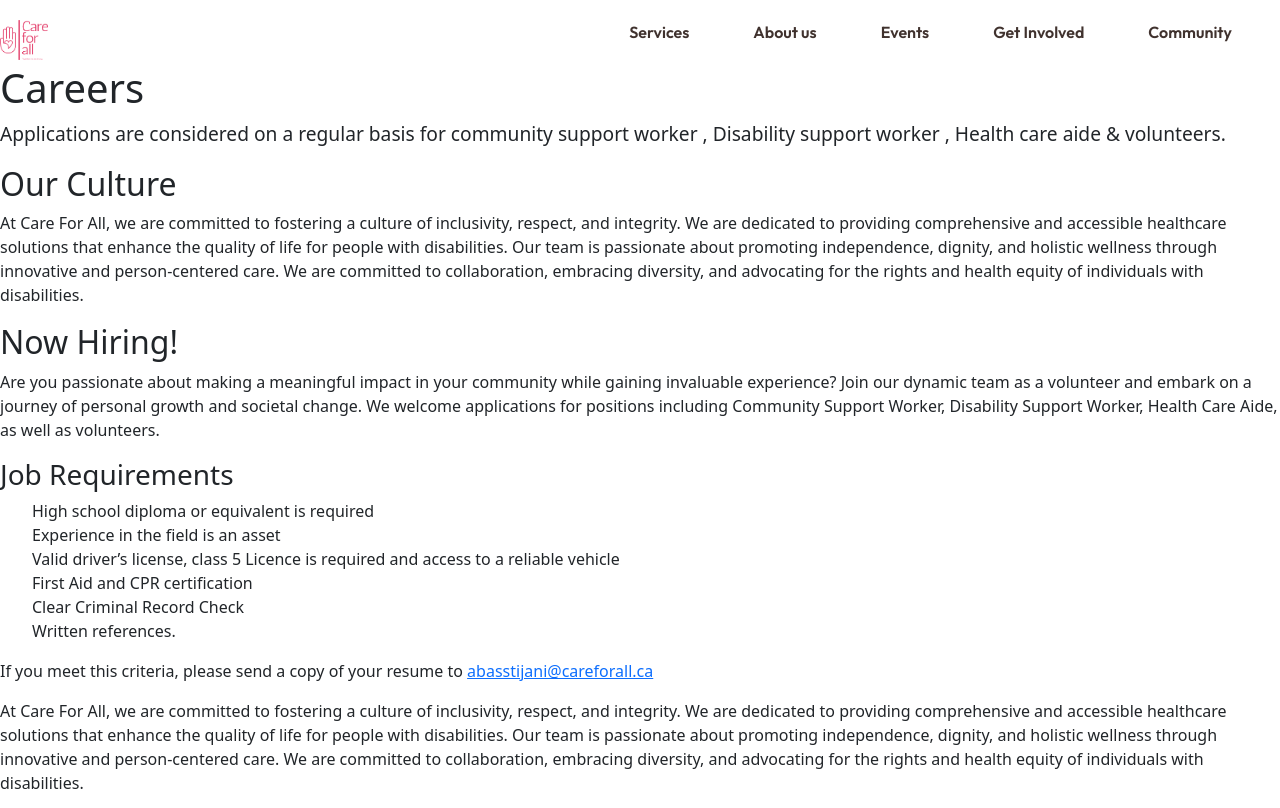
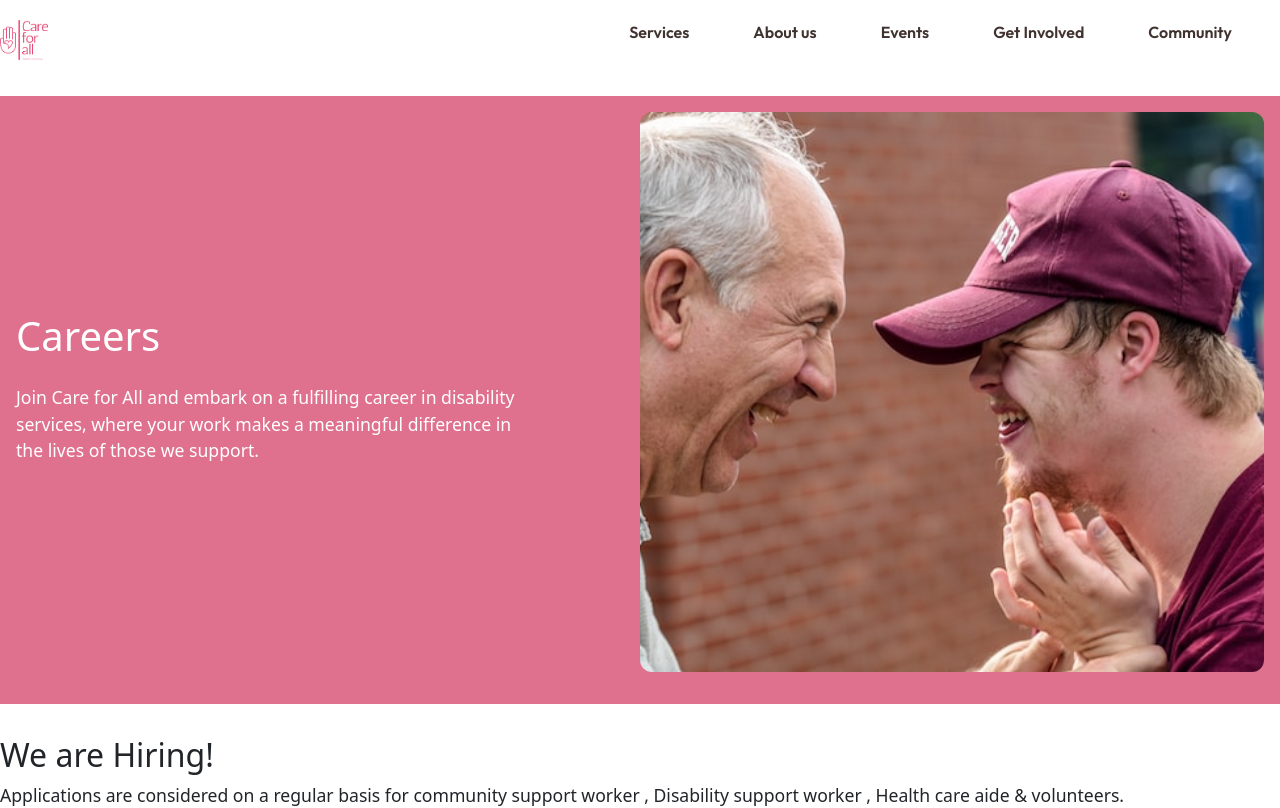
Before and after one commit to Ekpenga9000/careforall-client, a React (Vite) app: page /careers in a window 1280 px wide. Shown: the top 808 px of the page. Built offline with nearby package versions, Linux system fonts and the light colour scheme.

Commit message:
Style careerspage

```diff
--- a/src/components/aboutHero/AboutHero.scss
+++ b/src/components/aboutHero/AboutHero.scss
@@ -34,6 +34,10 @@
         justify-content: center;
         align-items: center;
     }
+    &__heading{
+        color: $color-primary;
+        margin-bottom: 1.5rem;
+    }
     &__h2{
         font-size: 1.2rem;
         font-weight: 700;
--- a/src/pages/careers/CareersPage.scss
+++ b/src/pages/careers/CareersPage.scss
@@ -14,7 +14,50 @@
             width: $desktop-screen-size;
         }
     }
+    &__div{
+        background-color: $color-alternate;
+        display: flex;
+        flex-direction: column;
+        justify-content: center;
+        align-items: center;
+        gap: 1rem;
+        padding: 1rem;
+        margin-block: 2rem;
+        @include tablet{
+            flex-direction: row;
+            justify-content: space-between;
+        }
+    }
+    &__h1{
+        color: $color-secondary;
+        margin-bottom: 1.5rem;
+    }
     &__h3{
-        font-size: 1.2rem;
+        font-size: 1.1rem;
+    }
+    &__text{
+        color: $color-secondary;
+        font-size: 1.1rem;
+        margin-bottom: 1.5rem;
+    }
+    &__img-div{
+        width: 100%;
+        height: 70vh;
+        margin-bottom: 1rem;
+        border-radius:0.75rem;
+        @include tablet{
+            width: 50%;
+        }
+    }
+    &__img{
+        width: 100%;
+        height: 100%;
+        object-fit: cover;
+        border-radius:0.75rem;
+    }
+    &__text-div{
+        @include tablet{
+            width: 40%;
+        }
     }
 }
--- a/src/pages/careers/CareersPage.tsx
+++ b/src/pages/careers/CareersPage.tsx
@@ -1,34 +1,33 @@
 import "./CareersPage.scss";
+import career from "../../assets/images/careforall2.jpg";
 const CareersPage = () => {
   return (
     <section className="careers">
       <div className="careers__container">
-        <div>
-          <div>
+        <div className="careers__div">
+          <div className="careers__text-div">
             <h1 className="careers__h1">Careers</h1>
-            <p className="careers__h3">
-              Applications are considered on a regular basis for community
-              support worker , Disability support worker , Health care
-              aide & volunteers.
+            <p className="careers__text">
+              Join Care for All and embark on a fulfilling career in disability
+              services, where your work makes a meaningful difference in the
+              lives of those we support.
             </p>
           </div>
-          <div>
-            <h2>Our Culture</h2>
-            <p>
-              At Care For All, we are committed to fostering a culture of
-              inclusivity, respect, and integrity. We are dedicated to providing
-              comprehensive and accessible healthcare solutions that enhance the
-              quality of life for people with disabilities. Our team is
-              passionate about promoting independence, dignity, and holistic
-              wellness through innovative and person-centered care. We are
-              committed to collaboration, embracing diversity, and advocating
-              for the rights and health equity of individuals with disabilities.
-            </p>
+          <div className="careers__img-div">
+            <img
+              src={career}
+              alt="A man laughing with a boy with special needs."
+              className="careers__img"
+            />
           </div>
         </div>
 
-        <h2>Now Hiring!</h2>
+        <h2>We are Hiring!</h2>
 
+        <p className="careers__h3">
+          Applications are considered on a regular basis for community support
+          worker , Disability support worker , Health care aide & volunteers.
+        </p>
         <p>
           Are you passionate about making a meaningful impact in your community
           while gaining invaluable experience? Join our dynamic team as a
@@ -37,6 +36,18 @@ const CareersPage = () => {
           Support Worker, Disability Support Worker, Health Care Aide, as well
           as volunteers.
         </p>
+
+        <h3>Why work with us?</h3>
+        <p>
+          At Care For All, we prioritize inclusivity, respect, and integrity,
+          striving to enhance the quality of life for individuals with
+          disabilities through accessible healthcare solutions. Our passionate
+          team promotes independence, dignity, and holistic wellness with
+          innovative, person-centered care. Committed to collaboration and
+          diversity, we advocate for the rights and health equity of those we
+          serve.
+        </p>
+
         <h3>Job Requirements</h3>
         <ul>
           <li>High school diploma or equivalent is required</li>
@@ -56,14 +67,13 @@ const CareersPage = () => {
           </a>
         </p>
         <p>
-          At Care For All, we are committed to fostering a culture of
-          inclusivity, respect, and integrity. We are dedicated to providing
-          comprehensive and accessible healthcare solutions that enhance the
-          quality of life for people with disabilities. Our team is passionate
-          about promoting independence, dignity, and holistic wellness through
-          innovative and person-centered care. We are committed to
-          collaboration, embracing diversity, and advocating for the rights and
-          health equity of individuals with disabilities.
+          At Care For All, we foster an inclusive culture of respect and
+          integrity, delivering comprehensive healthcare solutions to enhance
+          the quality of life for individuals with disabilities. Our passionate
+          team promotes independence, dignity, and holistic wellness through
+          innovative, person-centered care. We prioritize collaboration,
+          diversity, and advocacy for the rights and health equity of all
+          individuals with disabilities.
         </p>
       </div>
     </section>
--- a/src/pages/services/ServicesPage.scss
+++ b/src/pages/services/ServicesPage.scss
@@ -2,19 +2,19 @@
 @use "../../styles/partials/variables" as *;
 @use "../../styles/partials/typography" as *;
 
-.services{
+.services {
   display: flex;
   justify-content: center;
   align-items: center;
-    &__container{
-        @include tablet{
+  &__container {
+    @include tablet {
       width: $tablet-screen-size;
     }
-        @include desktop{
+    @include desktop {
       width: $desktop-screen-size;
     }
   }
-    &__hero{
+  &__hero {
     padding: 2rem 1rem;
     margin-bottom: 1rem;
     background-color: $color-alternate;
@@ -22,23 +22,28 @@
     flex-direction: column-reverse;
     justify-content: center;
     align-items: center;
-        @include tablet{
+    @include tablet {
       flex-direction: row;
       justify-content: space-between;
       align-items: center;
     }
   }
-    &__heading{
+  &__heading {
     color: $color-secondary;
     font-size: 2rem;
     margin-bottom: 1.5rem;
   }
-    &__title{
+  &__title {
     color: $color-secondary;
-        font-size: 1.5rem;
+    font-size: 1.2rem;
     margin-bottom: 1.5rem;
   }
-    &__btn{
+  &__text {
+    color: $color-secondary;
+    font-family: "Roboto", sans-serif;
+    margin-bottom: 1.5rem;
+  }
+  &__btn {
     background-color: $color-secondary;
     color: $color-primary;
     padding: 0.5rem 1rem;
@@ -46,29 +51,29 @@
     border-radius: 5px;
     text-decoration: none;
     transition: 0.4s ease;
-        &:hover{
+    &:hover {
       background-color: $color-secondary;
       color: $color-primary;
     }
   }
-    &__img-div{
+  &__img-div {
     width: 100%;
     height: 300px;
     margin-bottom: 1rem;
-        border-radius:0.75rem;
-        @include tablet{
+    border-radius: 0.75rem;
+    @include tablet {
       width: 50%;
       height: 50vh;
     }
   }
-    &__img{
+  &__img {
     width: 100%;
     height: 100%;
     object-fit: cover;
-        border-radius:0.75rem;
+    border-radius: 0.75rem;
   }
-    &__top{
-        @include tablet{
+  &__top {
+    @include tablet {
       width: 50%;
     }
   }
--- a/src/pages/services/ServicesPage.tsx
+++ b/src/pages/services/ServicesPage.tsx
@@ -13,18 +13,26 @@ const ServicesPage = () => {
         <div className="services__hero">
           <div className="services__top">
             <h1 className="services__heading">Our Services</h1>
-                  <h2 className="services__title">We are happy to announce that we would be offering one month free counselling sessions for our clients who signs up with us. </h2>
-                  <Link to={"/waitlist"} className="services__btn">Join the waitlist</Link>
+            <h2 className="services__title">Special Announcement!</h2>
+            <p className="services__text">
+              We are happy to announce that we would be offering one month free
+              counselling sessions for our clients who signs up with us.
+            </p>
+            <Link to={"/waitlist"} className="services__btn">
+              Join the waitlist
+            </Link>
           </div>
           <div className="services__img-div">
-                      <img src={ serviceHero } alt="Child looking at a phone with excitement." className="services__img"/>
+            <img
+              src={serviceHero}
+              alt="Child looking at a phone with excitement."
+              className="services__img"
+            />
           </div>
         </div>
-              {
-                  tiles.map((tile) => {
-                      return <Tiles key={tile.id} {...tile} />
-                  })
-            }
+        {tiles.map((tile) => {
+          return <Tiles key={tile.id} {...tile} />;
+        })}
 
         <CTA msg=" Compassion guides our actions as we prioritize inclusivity, respect, and integrity. We are committed to collaboration, embracing diversity, and advocating for the rights and health equity of individuals with disabilities." />
         <Contact />
```
Also changed, not shown: src/assets/images/career.jpg (added). Lines whose indentation alone changed are shown as unchanged.
